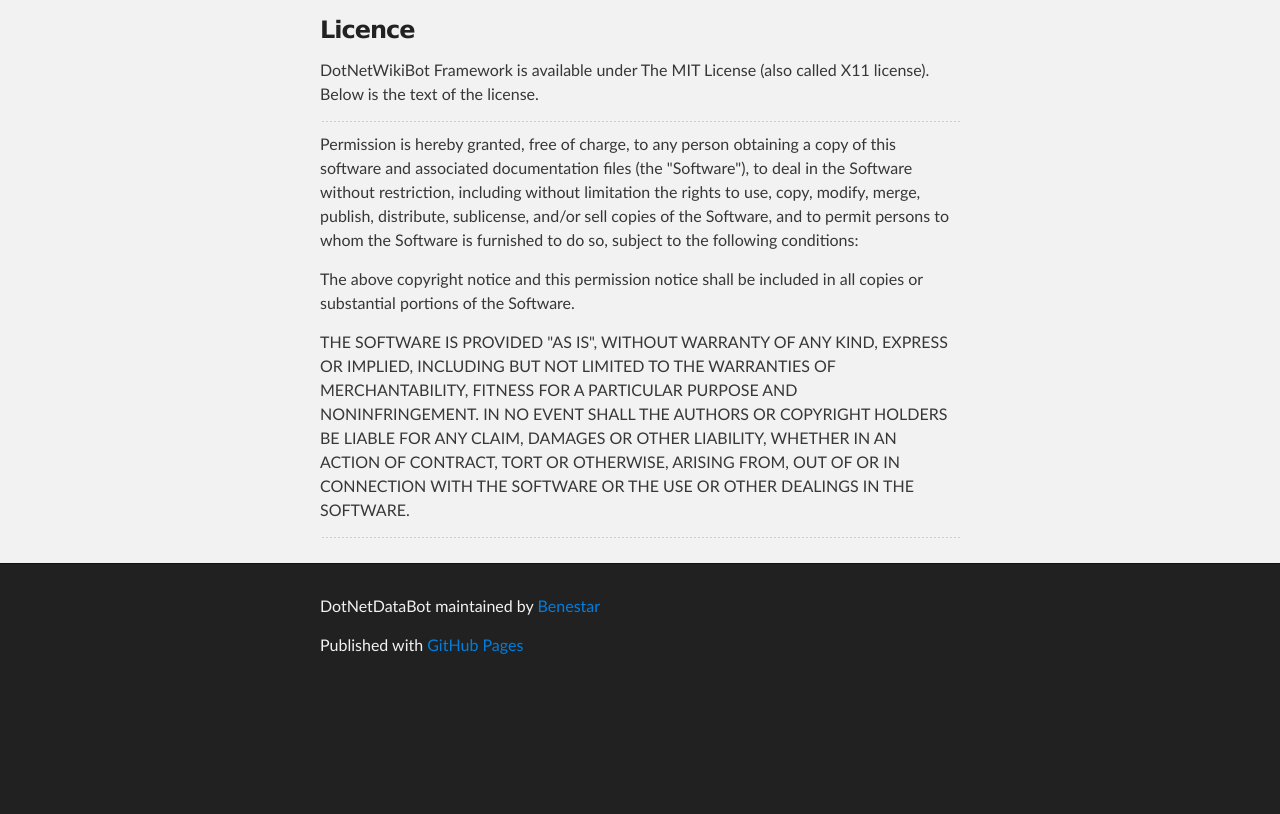
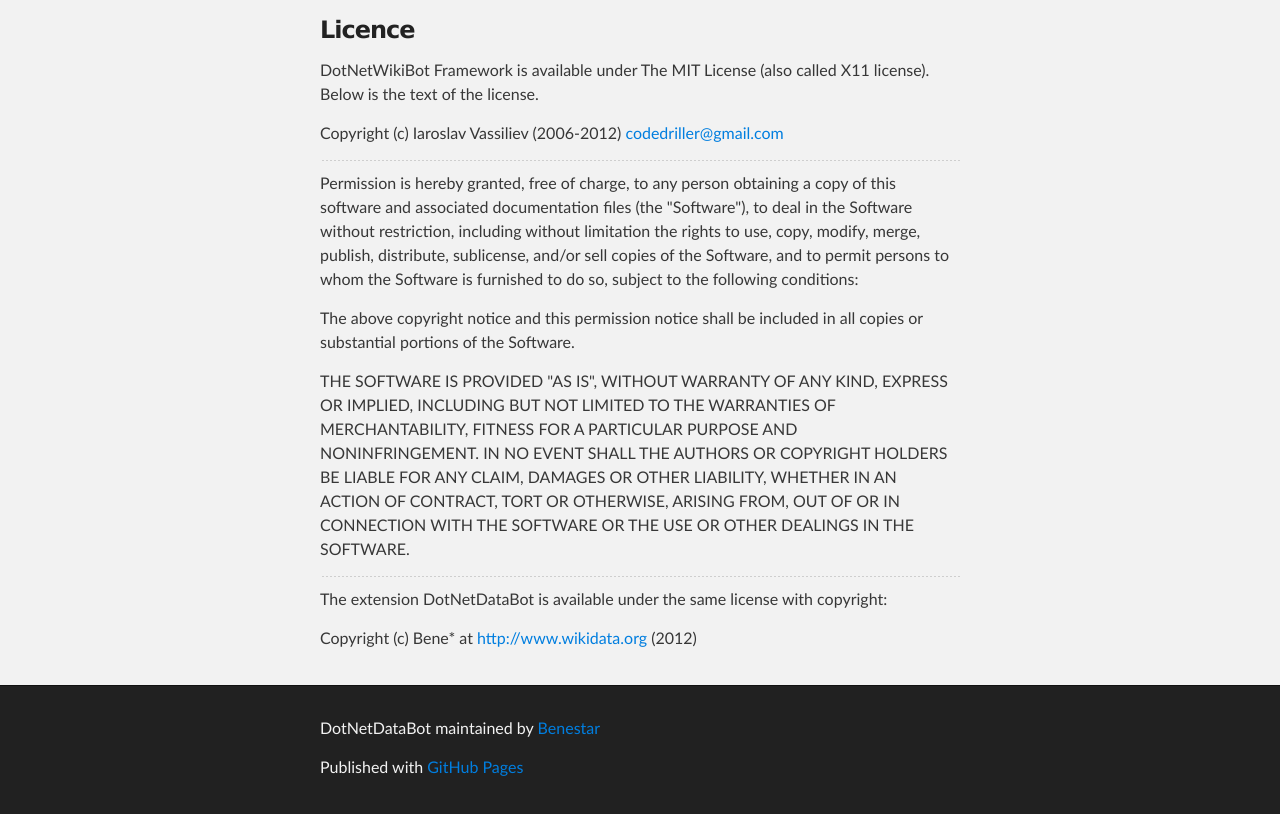
Before and after one commit to Benestar/DotNetDataBot, a plain HTML site: page index.html in a window 1280 px wide. Shown: the part 1161-1975 px from the top of the page. Before the commit the page ends 1853 px from the top, so only its background shows below. Drawn offline with Linux system fonts and the light colour scheme.

Commit message:
Create gh-pages branch via GitHub

```diff
--- a/index.html
+++ b/index.html
@@ -70,13 +70,17 @@ namespace MyBot
 
 <p>DotNetWikiBot Framework is available under The MIT License (also called X11 license). Below is the text of the license.</p>
 
+<p>Copyright (c) Iaroslav Vassiliev (2006-2012) <a href="mailto:codedriller@gmail.com">codedriller@gmail.com</a></p>
+
 <hr><p>Permission is hereby granted, free of charge, to any person obtaining a copy of this software and associated documentation files (the "Software"), to deal in the Software without restriction, including without limitation the rights to use, copy, modify, merge, publish, distribute, sublicense, and/or sell copies of the Software, and to permit persons to whom the Software is furnished to do so, subject to the following conditions:</p>
 
 <p>The above copyright notice and this permission notice shall be included in all copies or substantial portions of the Software.</p>
 
 <p>THE SOFTWARE IS PROVIDED "AS IS", WITHOUT WARRANTY OF ANY KIND, EXPRESS OR IMPLIED, INCLUDING BUT NOT LIMITED TO THE WARRANTIES OF MERCHANTABILITY, FITNESS FOR A PARTICULAR PURPOSE AND NONINFRINGEMENT. IN NO EVENT SHALL THE AUTHORS OR COPYRIGHT HOLDERS BE LIABLE FOR ANY CLAIM, DAMAGES OR OTHER LIABILITY, WHETHER IN AN ACTION OF CONTRACT, TORT OR OTHERWISE, ARISING FROM, OUT OF OR IN CONNECTION WITH THE SOFTWARE OR THE USE OR OTHER DEALINGS IN THE SOFTWARE.</p>
 
-<hr>
+<hr><p>The extension DotNetDataBot is available under the same license with copyright:</p>
+
+<p>Copyright (c) Bene* at <a href="http://www.wikidata.org">http://www.wikidata.org</a> (2012)</p>
       </section>
     </div>
 
```
Also changed, not shown: params.json (+1 -1 lines).
